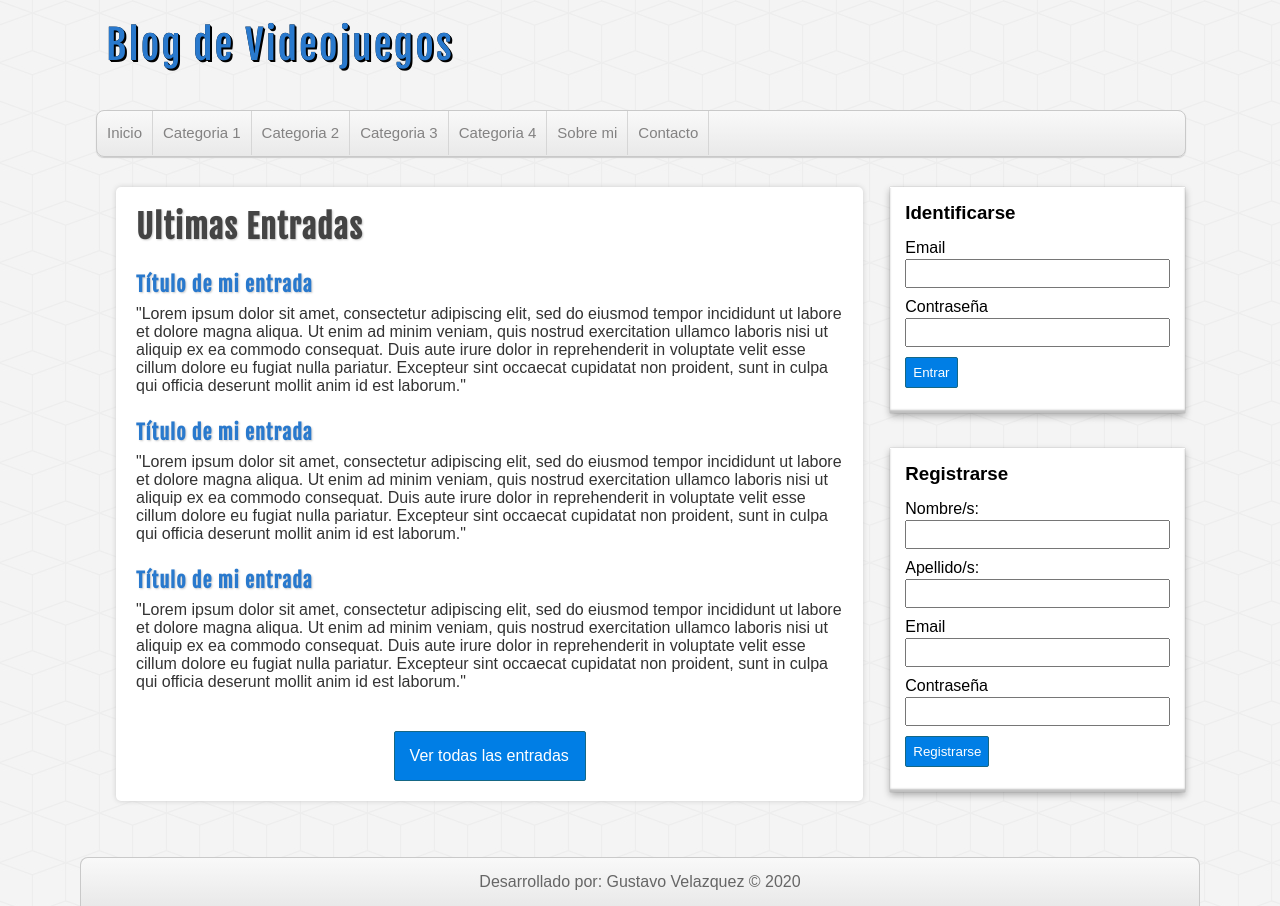
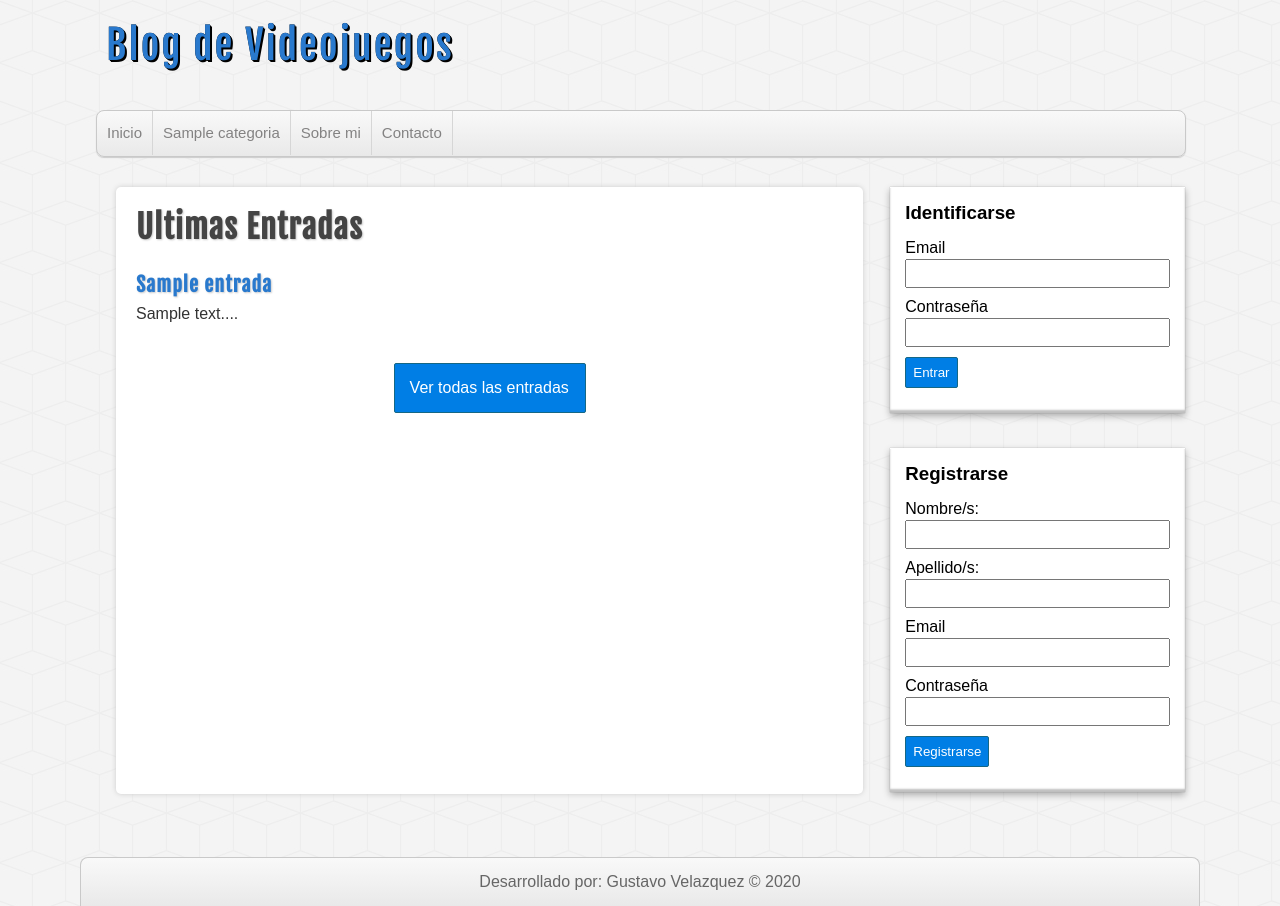
Before and after one commit to GustavoVelazquezSaavedra/proyecto-php, a PHP site: page / in a window 1280 px wide. Run offline with PHP 8.4, Linux system fonts and the light colour scheme; tables that the repository leaves empty or names only in its code hold one stand-in row (values such as "Sample post"); some libraries are stand-ins or nearby versions.

Commit message:
Listas categorias y listar las entradas, mostrando en la vista

```diff
--- a/includes/aside.php
+++ b/includes/aside.php
@@ -1,4 +1,4 @@
-<?php require_once 'includes/helpers.php'; ?>
+
 <aside id="sidebar">
     <?php if (isset($_SESSION['usuario'])) : ?>
         <div id="user-logged" class="block-aside">
--- a/includes/header.php
+++ b/includes/header.php
@@ -1,4 +1,5 @@
 <?php require_once 'conexion.php' ?>
+<?php require_once 'includes/helpers.php'; ?>
 <!DOCTYPE HTML>
 <html lang="es">
 
@@ -26,18 +27,18 @@
                 <li>
                     <a href="index.php">Inicio</a>
                 </li>
-                <li>
-                    <a href="index.php">Categoria 1</a>
-                </li>
-                <li>
-                    <a href="index.php">Categoria 2</a>
-                </li>
-                <li>
-                    <a href="index.php">Categoria 3</a>
-                </li>
-                <li>
-                    <a href="index.php">Categoria 4</a>
-                </li>
+                <?php
+                    $categorias = conseguirCategorias($db);
+                    if(!empty($categorias)):
+                    while ($categoria = mysqli_fetch_assoc($categorias)) :
+                ?>
+                    <li>
+                        <a href="categoria.php?id=<?=$categoria['id']?>"><?= $categoria['nombre'] ?></a>
+                    </li>
+                <?php
+                    endwhile;
+                    endif;
+                ?>
                 <li>
                     <a href="index.php">Sobre mi</a>
                 </li>
--- a/includes/helpers.php
+++ b/includes/helpers.php
@@ -8,7 +8,7 @@ function mostrarErrores($errrores, $campo){
     }
     return $alerta;
 }
-
+// borrar errores
 function borrarErrores(){
     $borrado = false;
     if(isset($_SESSION['errores'])){
@@ -22,4 +22,30 @@ function borrarErrores(){
     return $borrado;
 }
 
+// conseguir categorias
+
+function conseguirCategorias($conexion){
+    $sql = "SELECT * FROM categorias ORDER BY id ASC;";
+    $categorias = mysqli_query($conexion, $sql);
+
+    $result = array();
+    if($categorias && mysqli_num_rows($categorias) >= 1){
+        $result = $categorias;
+    }
+    return $result;
+}
+
+function conseguirUltimasEntradas($conexion){
+    $sql = "SELECT e.*, c.* FROM entradas e INNER JOIN categorias c ON e.categoria_id = c.id ORDER BY e.id DESC LIMIT 4";
+    $entradas = mysqli_query($conexion,$sql);
+
+    $result = array();
+
+    if($entradas && mysqli_num_rows($entradas) >= 1){
+        $result = $entradas;
+    }
+
+    return $result;
+}
+
 ?>
--- a/index.php
+++ b/index.php
@@ -4,50 +4,25 @@
 <!--CAJA PRINCIPAL-->
 <div id="principal">
     <h1>Ultimas Entradas</h1>
-    <article class="tickets">
-        <a href="#">
-            <h2>Título de mi entrada</h2>
-            <p>
-                "Lorem ipsum dolor sit amet, consectetur adipiscing elit,
-                sed do eiusmod tempor incididunt ut labore et dolore magna aliqua.
-                Ut enim ad minim veniam, quis nostrud exercitation ullamco laboris
-                nisi ut aliquip ex ea commodo consequat. Duis aute irure dolor in
-                reprehenderit in voluptate velit esse cillum dolore eu fugiat nulla pariatur.
-                Excepteur sint occaecat cupidatat non proident, sunt in culpa qui officia deserunt
-                mollit anim id est laborum."
-            </p>
-        </a>
-    </article>
+    <?php
+    $entradas = conseguirUltimasEntradas($db);
+    if (!empty($entradas)) :
+        while ($entrada = mysqli_fetch_assoc($entradas)) :
+    ?>
 
-    <article class="tickets">
-        <a href="#">
-            <h2>Título de mi entrada</h2>
-            <p>
-                "Lorem ipsum dolor sit amet, consectetur adipiscing elit,
-                sed do eiusmod tempor incididunt ut labore et dolore magna aliqua.
-                Ut enim ad minim veniam, quis nostrud exercitation ullamco laboris
-                nisi ut aliquip ex ea commodo consequat. Duis aute irure dolor in
-                reprehenderit in voluptate velit esse cillum dolore eu fugiat nulla pariatur.
-                Excepteur sint occaecat cupidatat non proident, sunt in culpa qui officia deserunt
-                mollit anim id est laborum."
-            </p>
-        </a>
-    </article>
+            <article class="tickets">
+                <a href="#">
+                    <h2><?=$entrada['titulo']?></h2>
+                    <p>
+                        <?=substr($entrada['descripcion'], 0, 180)."..."?>
+                    </p>
+                </a>
+            </article>
 
-    <article class="tickets">
-        <a href="#">
-            <h2>Título de mi entrada</h2>
-            <p>
-                "Lorem ipsum dolor sit amet, consectetur adipiscing elit,
-                sed do eiusmod tempor incididunt ut labore et dolore magna aliqua.
-                Ut enim ad minim veniam, quis nostrud exercitation ullamco laboris
-                nisi ut aliquip ex ea commodo consequat. Duis aute irure dolor in
-                reprehenderit in voluptate velit esse cillum dolore eu fugiat nulla pariatur.
-                Excepteur sint occaecat cupidatat non proident, sunt in culpa qui officia deserunt
-                mollit anim id est laborum."
-            </p>
-        </a>
-    </article>
+    <?php
+        endwhile;
+    endif;
+    ?>
     <div id="ver-todas">
         <a href="#">Ver todas las entradas</a>
     </div>
```
